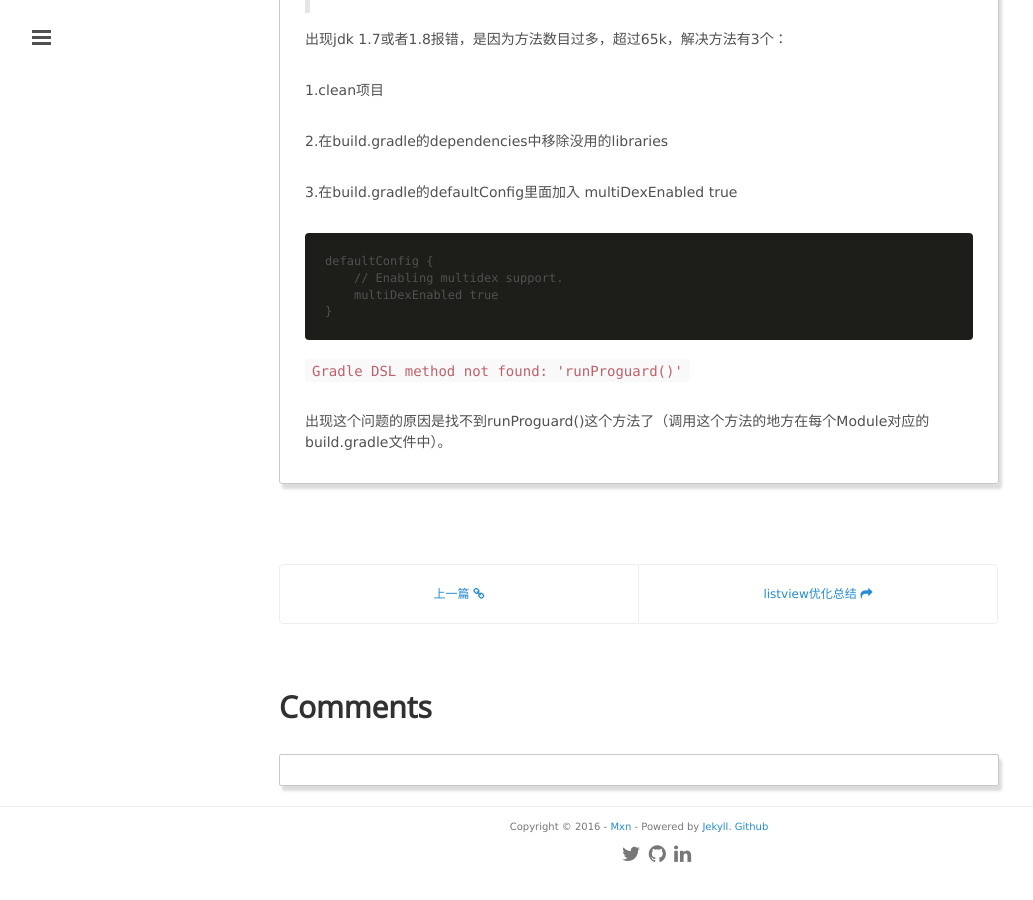
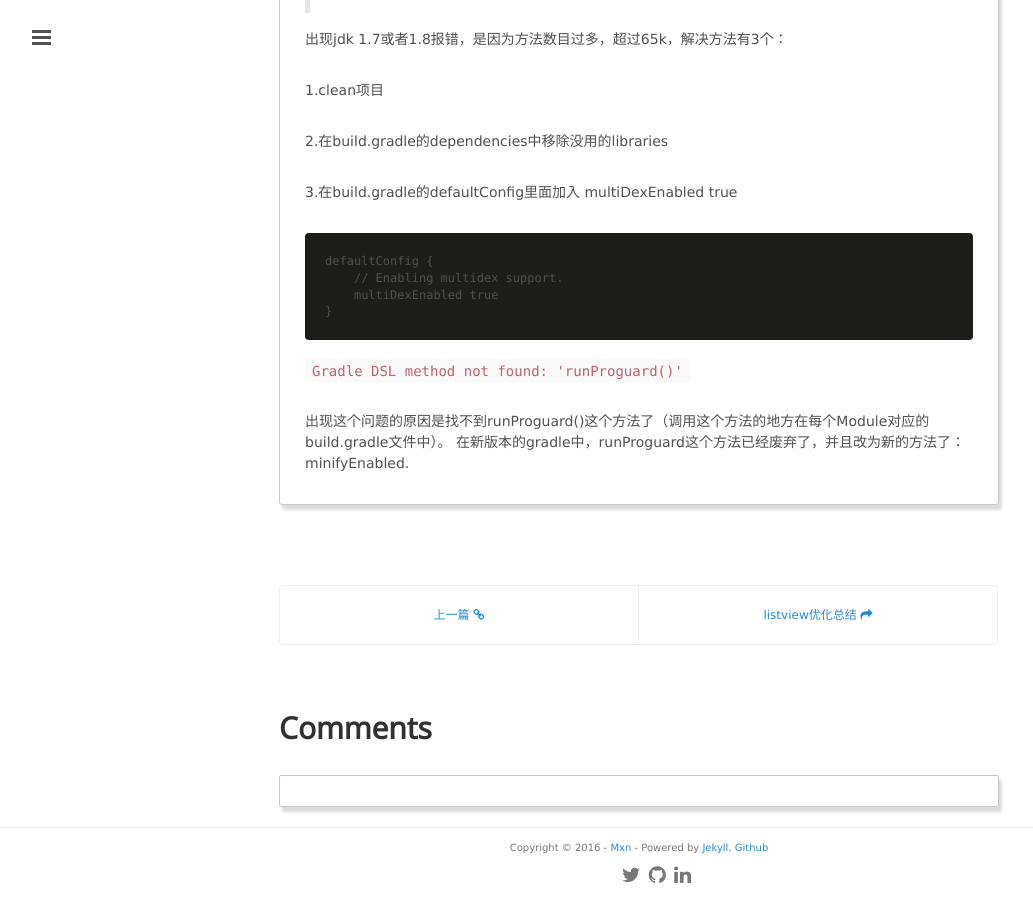
Before and after one commit to mxn21/mxn21.github.io, a Jekyll site: the page built from _posts/2015-5-26-android开发错误解决方法汇总.md, in a window 1280 px wide and 900 px high, scrolled down 1290 px. Shown: the whole window, without its empty margins (1-1034 px from the left). Built offline with Jekyll 4.4.1, drawn with Linux system fonts in a browser that asks for light colours; Markdown is read by kramdown in place of the engine named in the settings; comment, search, counter and statistics services are not loaded; before the commit the page ends 2169 px from its top, so only the background shows below that.

Commit message:
23423423

```diff
--- a/_posts/2015-5-26-android开发错误解决方法汇总.md
+++ b/_posts/2015-5-26-android开发错误解决方法汇总.md
@@ -67,3 +67,4 @@
 `Gradle DSL method not found: 'runProguard()' `
 
 出现这个问题的原因是找不到runProguard()这个方法了（调用这个方法的地方在每个Module对应的build.gradle文件中）。
+在新版本的gradle中，runProguard这个方法已经废弃了，并且改为新的方法了：minifyEnabled.
```
